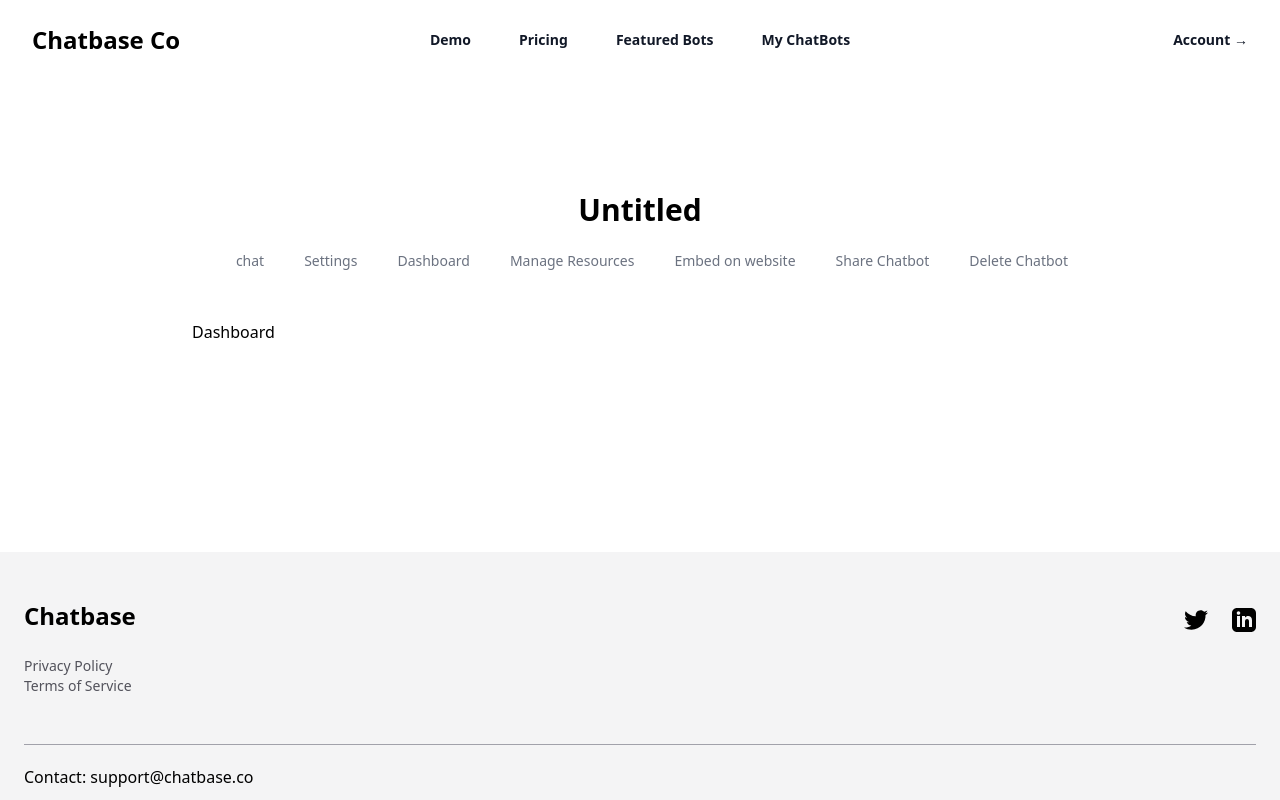
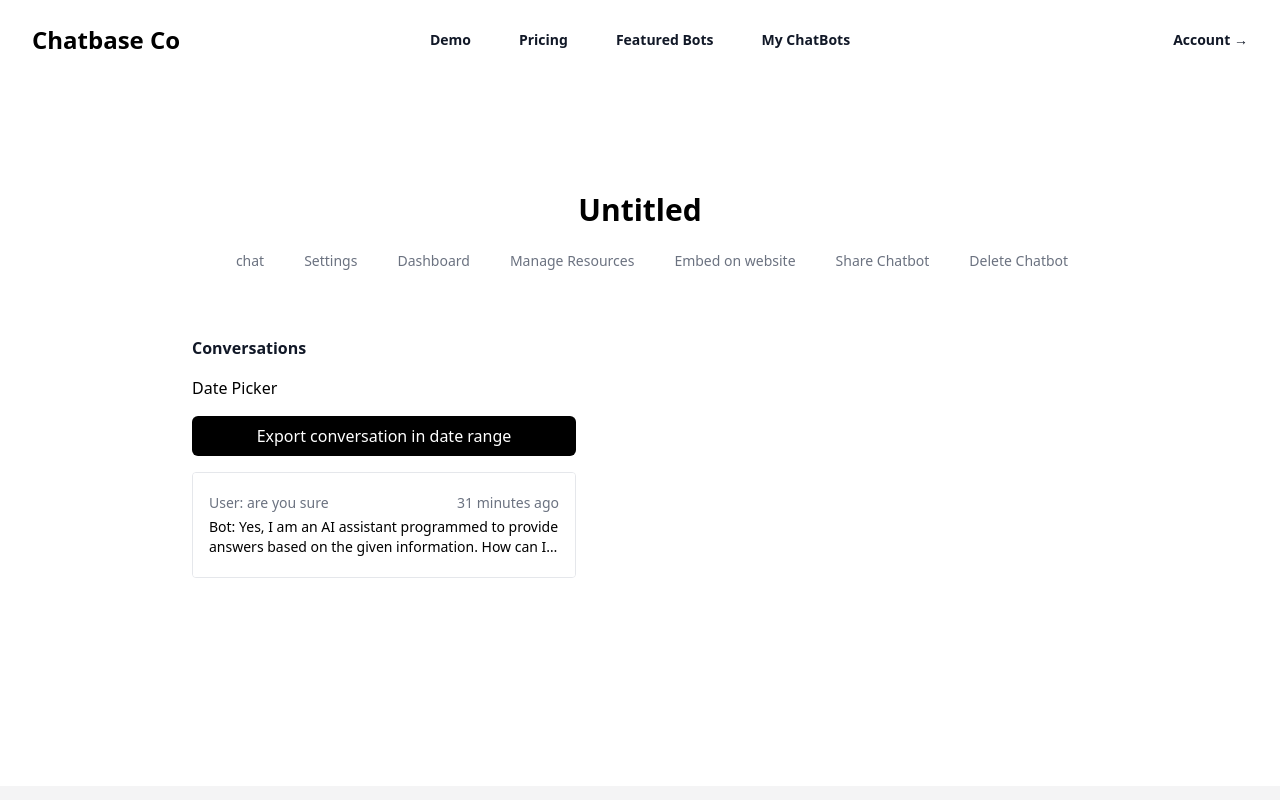
Before and after one commit to Gabin-ishimwe/chatbase-co, a Next.js app: page /chatbot/manage-source/dashboard in a window 1280 px wide. Shown: the top 800 px of the page. Built offline with nearby package versions, Linux system fonts and the light colour scheme.

Commit message:
ft: add dashboard UI

```diff
--- a/src/pages/chatbot/[id]/dashboard.tsx
+++ b/src/pages/chatbot/[id]/dashboard.tsx
@@ -4,7 +4,53 @@ const Dashboard = () => {
   return (
     <div className="max-w-6xl mx-auto py-8 sm:py-24 px-4 sm:px-6 lg:px-8">
       <ChatBotLayout result={{}}>
-        <h1>Dashboard</h1>
+        <div>
+          <div className="flex items-center my-4">
+            <h3 className="text-base font-semibold leading-6 text-gray-900">
+              Conversations
+            </h3>
+          </div>
+          <div className="flex flex-col space-y-12 sm:flex-row sm:space-x-8 sm:space-y-0 ">
+            <div className=" w-full sm:w-[24rem] ">
+              <div>Date Picker</div>
+              <button
+                data-variant="flat"
+                className="rounded-md py-2 font-medium text-white text-center bg-black px-4 mt-4 w-full"
+                type="button">
+                {" "}
+                Export conversation in date range
+              </button>
+              <div className="max-h-[34rem] overflow-auto border rounded mt-4 w-full">
+                <ul role="list" className="divide-y divide-gray-200 w-full">
+                  <li className="relative bg-white py-5 px-4   hover:bg-zinc-100">
+                    <div className="flex justify-between space-x-3">
+                      <div className="min-w-0 flex-1 cursor-pointer">
+                        <span
+                          className="absolute inset-0"
+                          aria-hidden="true"></span>
+                        <p className="truncate text-sm text-gray-500">
+                          User: are you sure
+                        </p>
+                      </div>
+                      <time
+                        dateTime="2023-05-10T15:03:59.92584+00:00"
+                        className="flex-shrink-0 whitespace-nowrap text-sm text-gray-500">
+                        <span>31 minutes ago</span>
+                      </time>
+                    </div>
+                    <div className="mt-1">
+                      <p className="text-sm text-black line-clamp-2">
+                        Bot: Yes, I am an AI assistant programmed to provide
+                        answers based on the given information. How can I assist
+                        you?
+                      </p>
+                    </div>
+                  </li>
+                </ul>
+              </div>
+            </div>
+          </div>
+        </div>
       </ChatBotLayout>
     </div>
   );
--- a/src/pages/chatbot/[id]/settings.tsx
+++ b/src/pages/chatbot/[id]/settings.tsx
@@ -1,3 +1,4 @@
+import { Chat } from "@/components/Chat/Chat";
 import ChatBotLayout from "@/components/ChatBotLayout";
 import React from "react";
 import { SketchPicker } from "react-color";
@@ -365,6 +366,32 @@ const Settings = () => {
                   seconds (negative to disable)
                 </div>
               </div>
+              <div className="flex-1">
+                <Chat
+                  loading={false}
+                  messages={[
+                    {
+                      role: "assistant",
+                      content: `Hi there! I'm Chatbot UI, an AI assistant. I can help you with things like answering questions, providing information, and helping with tasks. How can I help you?`,
+                    },
+                    {
+                      role: "user",
+                      content: "Hello there!",
+                    },
+                  ]}
+                  onReset={() => {}}
+                  onSend={() => {}}
+                />
+              </div>
+            </div>
+            <div className="flex justify-end">
+              <button
+                data-variant="flat"
+                className="rounded-md py-2 font-medium text-white text-center bg-black px-4"
+                type="button">
+                {" "}
+                Save changes
+              </button>
             </div>
           </div>
         </ChatBotLayout>
```
